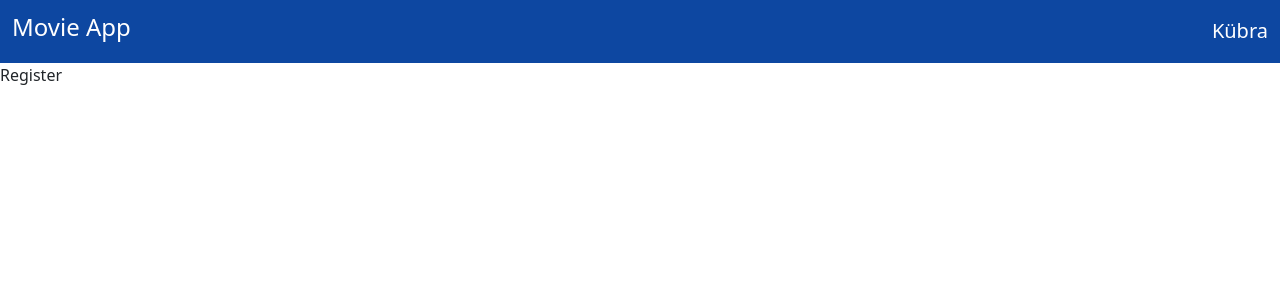
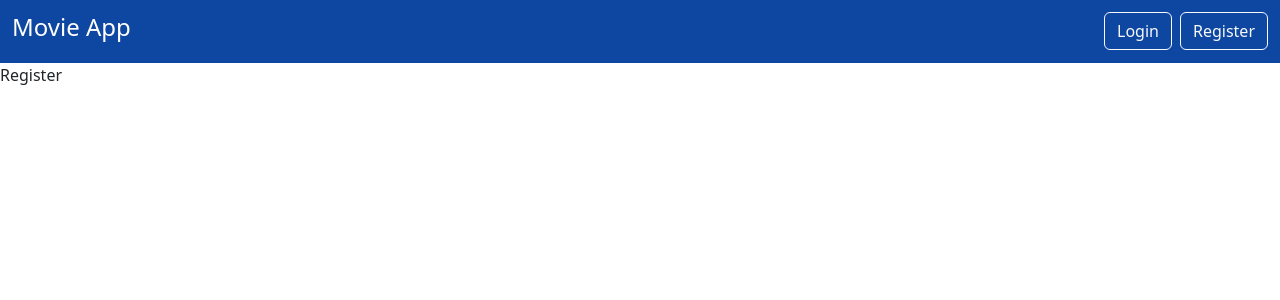
Before and after one commit to Adanurk/react-movie-app, a React (Create React App) app: page /register in a window 1280 px wide. Shown: the top 300 px of the page. Built offline with nearby package versions, Linux system fonts and the light colour scheme.

Commit message:
navbar completed

```diff
--- a/src/components/Navbar.js
+++ b/src/components/Navbar.js
@@ -1,8 +1,10 @@
 import React from 'react';
-import { Link } from 'react-router-dom';
+import { Link, useNavigate } from 'react-router-dom';
 
 const Navbar = () => {
-  const currentUser = {displayName: "Kübra"}
+  const navigate = useNavigate();
+  // const currentUser = {displayName: "Kübra"}
+  const currentUser = false;
 
   return (
     <div>
@@ -12,8 +14,12 @@ const Navbar = () => {
             <h4>Movie App</h4>
           </Link>
           <div className="d-flex text-white align-items-center">
+
+         {currentUser ? (
             <h5 className='mb-0 text-capitalize'>{currentUser?.displayName}</h5>
+          ) : (<button className='ms-2 btn btn-outline-light' onClick={() => navigate("/login")}>Login</button>)}
 
+          {currentUser ? (<button className='ms-2 btn btn-outline-light'>Logout</button>) : (<button className='ms-2 btn btn-outline-light' onClick={() => navigate("/register")}>Register</button>)}
           </div>
         </div>
       </nav>
```
